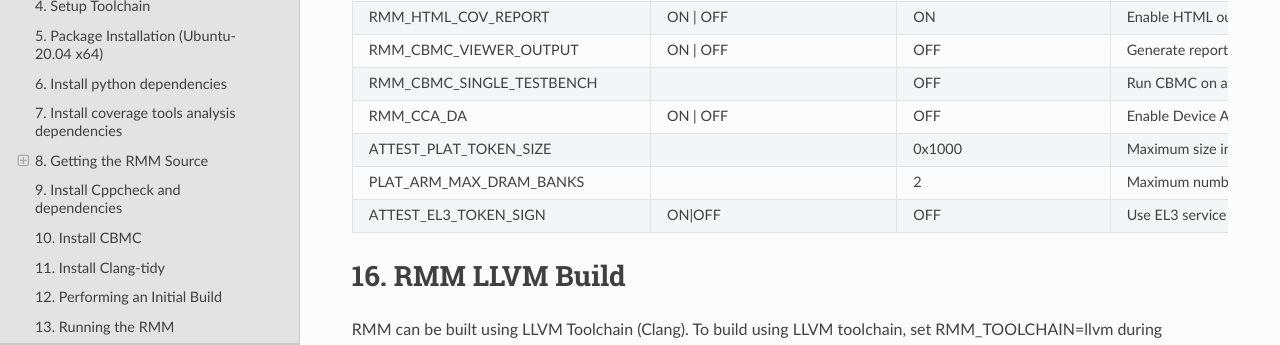
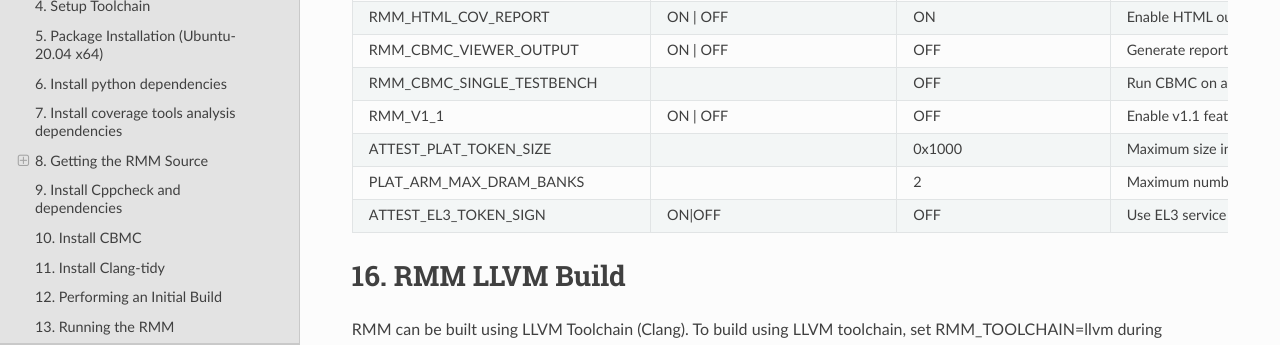
Before and after one commit to TF-RMM/tf-rmm, a Sphinx documentation site: the page built from docs/getting_started/build-options.rst, in a window 1280 px wide and 900 px high, scrolled down 5621 px. Shown: the part 229-574 px from the top of the window. Built offline with Sphinx 7.4.7 and the Read the Docs theme 3.1.0, drawn with Linux system fonts in a browser that asks for light colours.

Commit message:
refactor(build): rename build option RMM_CCA_DA to RMM_V1_1
The build option RMM_CCA_DA was introduced to enable Device Assignment
feature. While updating RMI, RSI commands aligning with RMM v1.1
specification we had to add data types and commands related to other
v1.1 features. So the RMM_CCA_DA build option is renamed to RMM_V1_1.

RMM v1.1 features like Device Assignment, Planes and MEC related
feature development can use this build option to enable or disable the
support for a feature.

Signed-off-by: Arunachalam Ganapathy <arunachalam.ganapathy@arm.com>
Change-Id: Iccdd5624b25405c2af25ad924757d0940b239dcf

```diff
--- a/docs/getting_started/build-options.rst
+++ b/docs/getting_started/build-options.rst
@@ -290,7 +290,7 @@ The |RMM| build system supports the following CMake build options.
    RMM_HTML_COV_REPORT		,ON | OFF		,ON			,"Enable HTML output report for coverage analysis"
    RMM_CBMC_VIEWER_OUTPUT	,ON | OFF		,OFF			,"Generate report of CBMC results using the tool cbmc-viewer"
    RMM_CBMC_SINGLE_TESTBENCH	,			,OFF			,"Run CBMC on a single testbench instead on all of them"
-   RMM_CCA_DA			,ON | OFF		,OFF			,"Enable Device Assignment support in RMM (experimental)"
+   RMM_V1_1			,ON | OFF		,OFF			,"Enable v1.1 features (experimental)"
    ATTEST_PLAT_TOKEN_SIZE	,			,0x1000			,"Maximum size in bytes expected for the Attestation platform token"
    PLAT_ARM_MAX_DRAM_BANKS	,			,2			,"Maximum number of DRAM banks allowed in Arm platform layer"
    ATTEST_EL3_TOKEN_SIGN	,ON|OFF			,OFF			,"Use EL3 service to sign realm attestation token."
--- a/docs/readme.rst
+++ b/docs/readme.rst
@@ -73,7 +73,7 @@ The `TF-RMM`_ project requires to be linked with certain other 3rd party
 projects and they are to be cloned from their repositories into ``ext`` folder
 before building. The projects are `MbedTLS`_, `t_cose`_, `QCBOR`_,
 `CppUTest`_ and `libspdm`_. `libspdm`_ repository is fetched during config phase
-when RMM_CCA_DA build option is enabled.
+when RMM_V1_1 build option is enabled.
 
 The project also contains files which are imported from other projects
 into the source tree and may have a different license. Such files with
```
Also changed, not shown: 4 other files.
